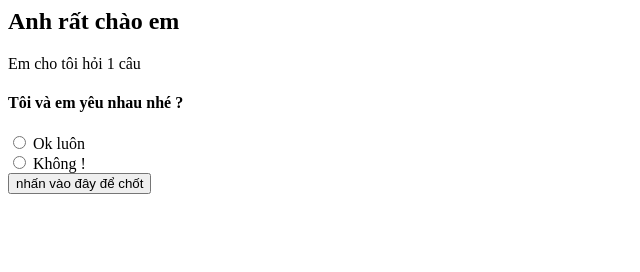
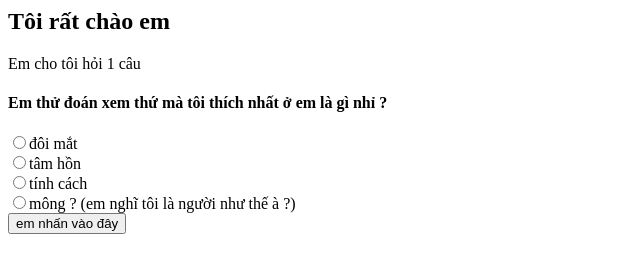
Before and after one commit to CamHung1609/ToiVaEm, a plain HTML site: page index.html in a window 1280 px wide. Shown: the whole page, without its empty margins (0-640 px from the left). Drawn offline with Linux system fonts and the light colour scheme.

Commit message:
Add index.html
đoán xem

```diff
--- a/index.html
+++ b/index.html
@@ -2,17 +2,19 @@
     <head>
         <meta charset="UTF-8">
         <meta name="viewport" content="width=device-width, initial-scale=1.0">
-        <title>tỏ tềnh em</title>
+        <title>-_- nào nào</title>
     </head>
     <body>
-        <h2>Anh rất chào em</h2>
+        <h2>Tôi rất chào em</h2>
         <p>Em cho tôi hỏi 1 câu</p>
 
-        <h4>Tôi và em yêu nhau nhé ?</h4>
-        <input type="radio" value="Cảm ơn emmmm <3" name="gender" /> Ok luôn<br/>
-        <input type="radio" value="Rất tiếc :'(( " name="gender" /> Không ! <br/>
+        <h4>Em thử đoán xem thứ mà tôi thích nhất ở em là gì nhỉ ?</h4>
+        <input type="radio" value="tôi thích mông to<3" name="gender" />đôi mắt<br/>
+        <input type="radio" value="tôi thích mông to ơi là to" name="gender" />tâm hồn<br/>
+        <input type="radio" value="mông to !!!" name="gender" />tính cách<br/>
+        <input type="radio" value="chỉ có em hiểu tôi thôi ;((" name="gender" />mông ? (em nghĩ tôi là người như thế à ?)<br/>
 
-        <input type="button" id="btn1" value="nhấn vào đây để chốt"/>
+        <input type="button" id="btn1" value="em nhấn vào đây"/>
 
         <script language="javascript">
 
```
